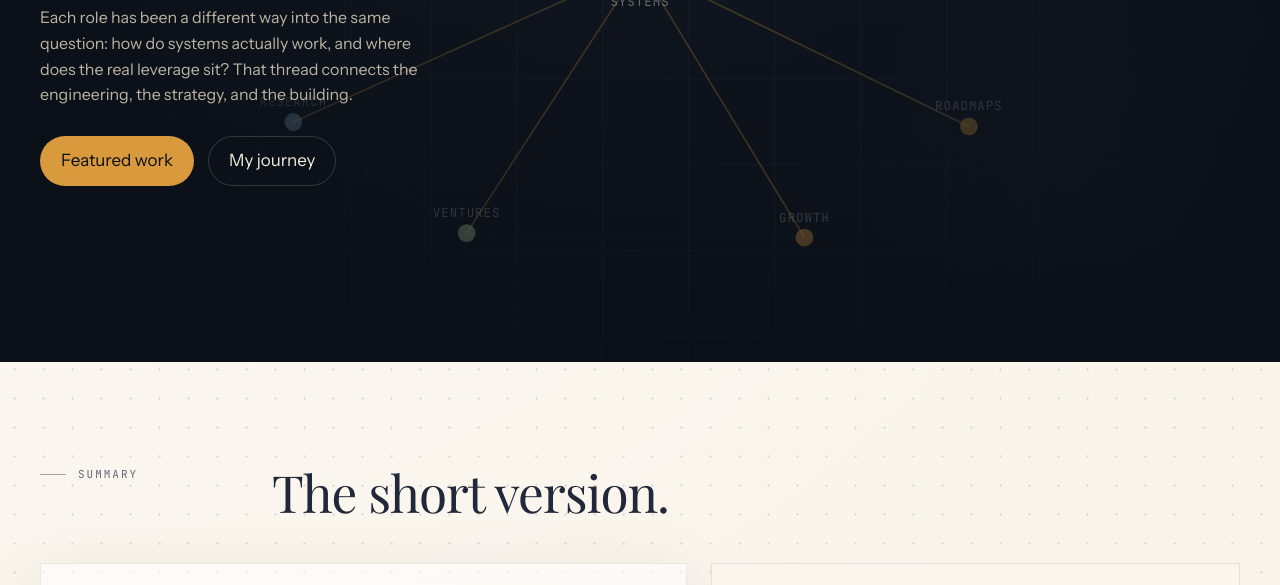
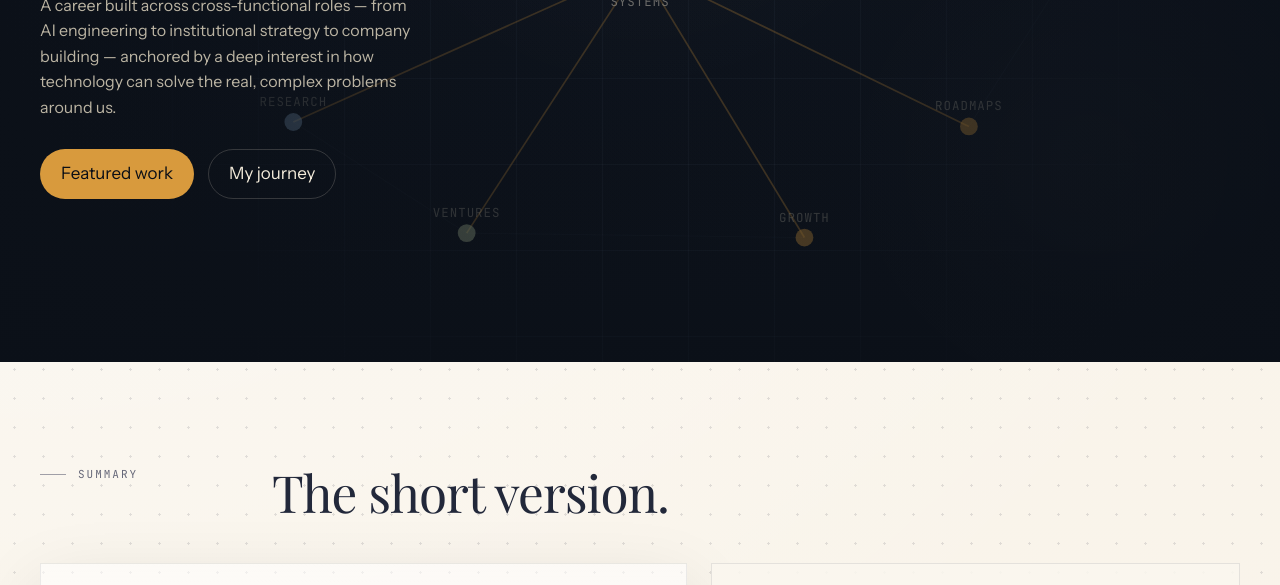
Before and after one commit to tejasporwal/tejasporwal.github.io, a plain HTML site: page index.html in a window 1280 px wide. Shown: the part 515-1100 px from the top of the page. Drawn offline with nearby package versions, Linux system fonts and the light colour scheme.

Commit message:
Rewrite hero sub-text: cross-functional roles + technology interest
Remove rhetorical question; replace with a clean statement about
working across cross-functional roles and a genuine interest in
how technology solves real-world problems.

Co-Authored-By: Claude Sonnet 4.6 <noreply@anthropic.com>

```diff
--- a/index.html
+++ b/index.html
@@ -1501,7 +1501,7 @@ svg {
           <span class="hero-title-caret" aria-hidden="true"></span>
         </span>
       </h1>
-      <p class="hero-sub">Each role has been a different way into the same question: how do systems actually work, and where does the real leverage sit? That thread connects the engineering, the strategy, and the building.</p>
+      <p class="hero-sub">A career built across cross-functional roles — from AI engineering to institutional strategy to company building — anchored by a deep interest in how technology can solve the real, complex problems around us.</p>
       <div class="hero-cta">
         <a class="button-link primary" href="#work">Featured work</a>
         <a class="button-link" href="#journey">My journey</a>
```
